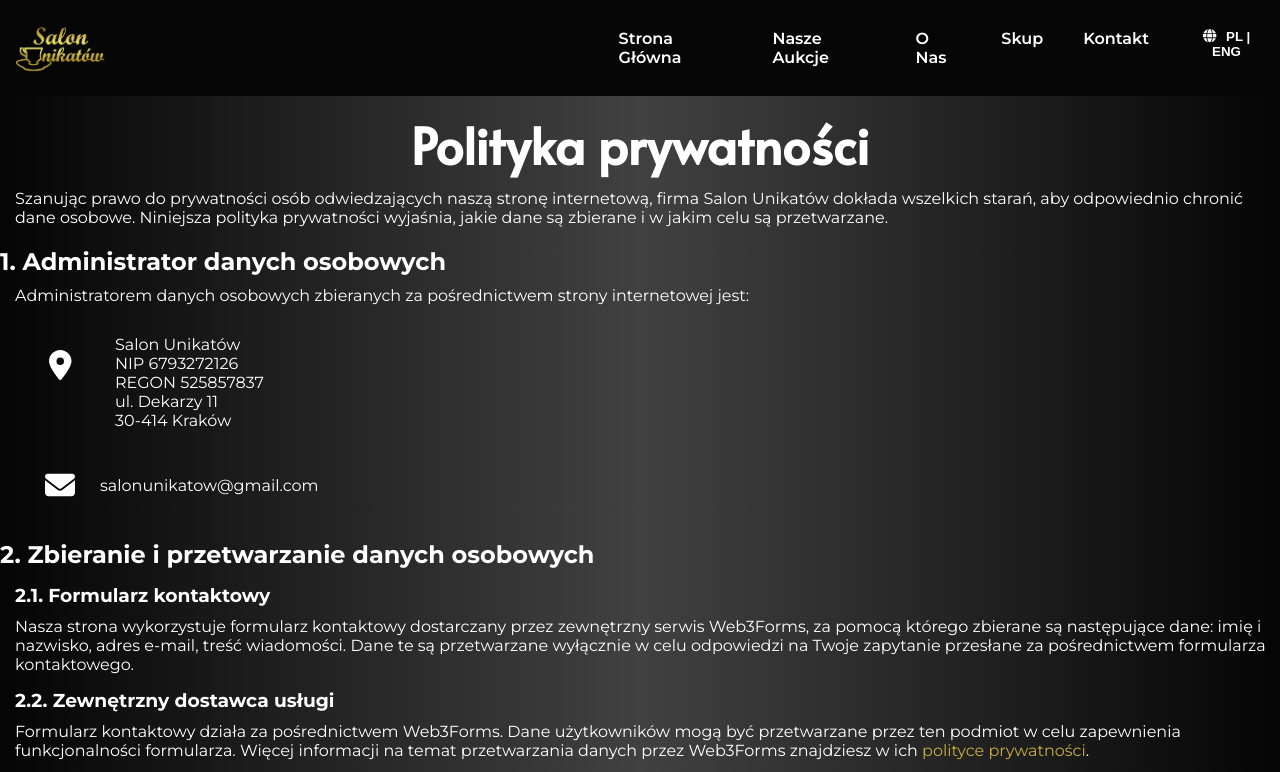
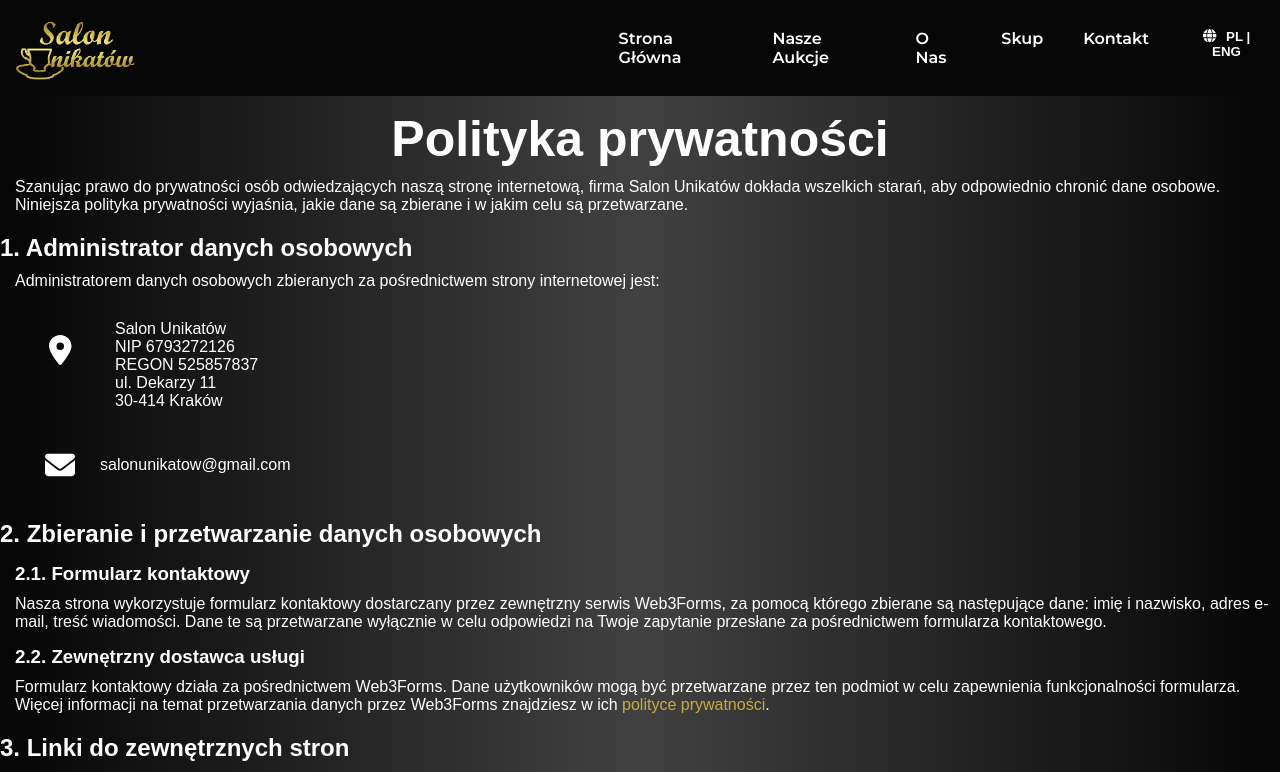
Before and after one commit to jkbednarczyk/subc, a React (Create React App) app: page /subc/privacyPolicy in a window 1280 px wide. Shown: the top 772 px of the page. Built offline with nearby package versions, Linux system fonts and the light colour scheme; a web font is replaced by a local one.

Commit message:
SUBC-0013 Change fonts

```diff
--- a/src/GlobalStyles.css
+++ b/src/GlobalStyles.css
@@ -17,11 +17,12 @@
   --footer-background: #272626;
   --common-page-background: #424141;
   --button-hover: #1f4f17;
-  --body-font: "Montserrat", sans-serif;
-  --subtitle-font: "Alata", normal;
-  --title-font: "Great Vibes", normal;
+  --body-font: Arial, Helvetica, sans-serif;
+  --menu-font: "Montserrat", sans-serif;
+  --subtitle-font: Arial, Helvetica, sans-serif;
+  --title-font: 'Script MT Bold', cursive;
   --h2-font-size: 35px;
-  --text-font-size: 18px;
+  --text-font-size: 20px;
   --font-semi-bold: 600;
   --z-tooltip: 10;
   --z-fixed: 100;
--- a/src/components/footer/Footer.css
+++ b/src/components/footer/Footer.css
@@ -4,7 +4,7 @@
     height: 250px;
     margin: 20px auto;
     color: var(--text-color);
-    font-family: var(--body-font);
+    font-family: var(--menu-font);
 }
 
 .footer-content {
--- a/src/components/navbar/Navbar.css
+++ b/src/components/navbar/Navbar.css
@@ -25,8 +25,8 @@
 }
 
 .nav_logo_img {
-  width: 15%;
-  padding-top: 13px;
+  width: 20%;
+  padding-top: 10px;
 }
 
 .nav__toggle,
@@ -60,9 +60,14 @@
     transition: right 0.4s;
   }
 }
-@media screen and (max-width: 300px) {
+
+@media screen and (max-width: 450px) {
   .nav__menu {
     padding: 4rem 1rem 2rem;
+  }
+
+  .nav_logo_img {
+    width: 65%;
   }
 
   .nav__list {
@@ -92,6 +97,7 @@
 .nav__link{
   color: var(--title-color);
   font-weight: var(--font-semi-bold);
+  font-family: var(--menu-font);
   transition: color 0.4s;
 }
 
```
